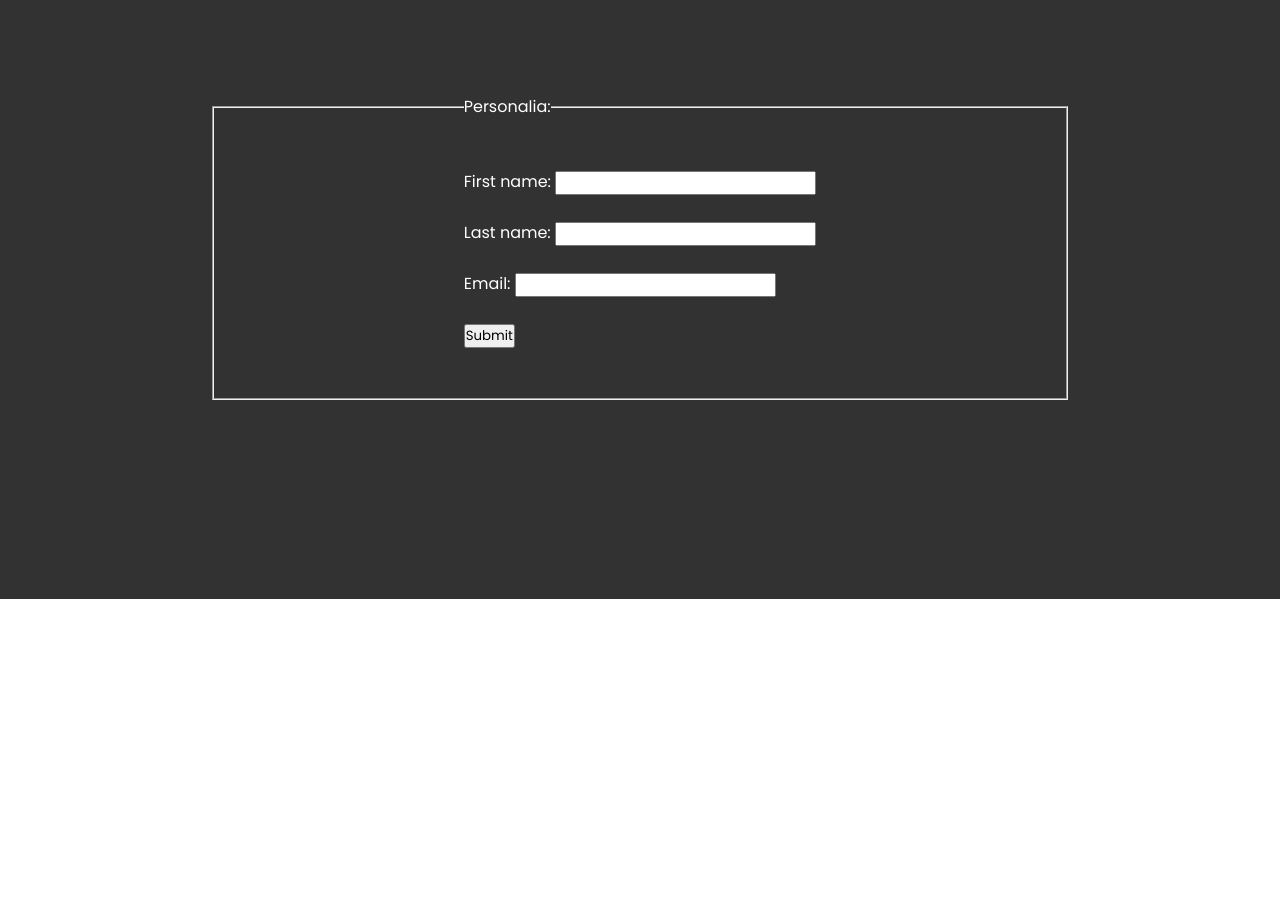
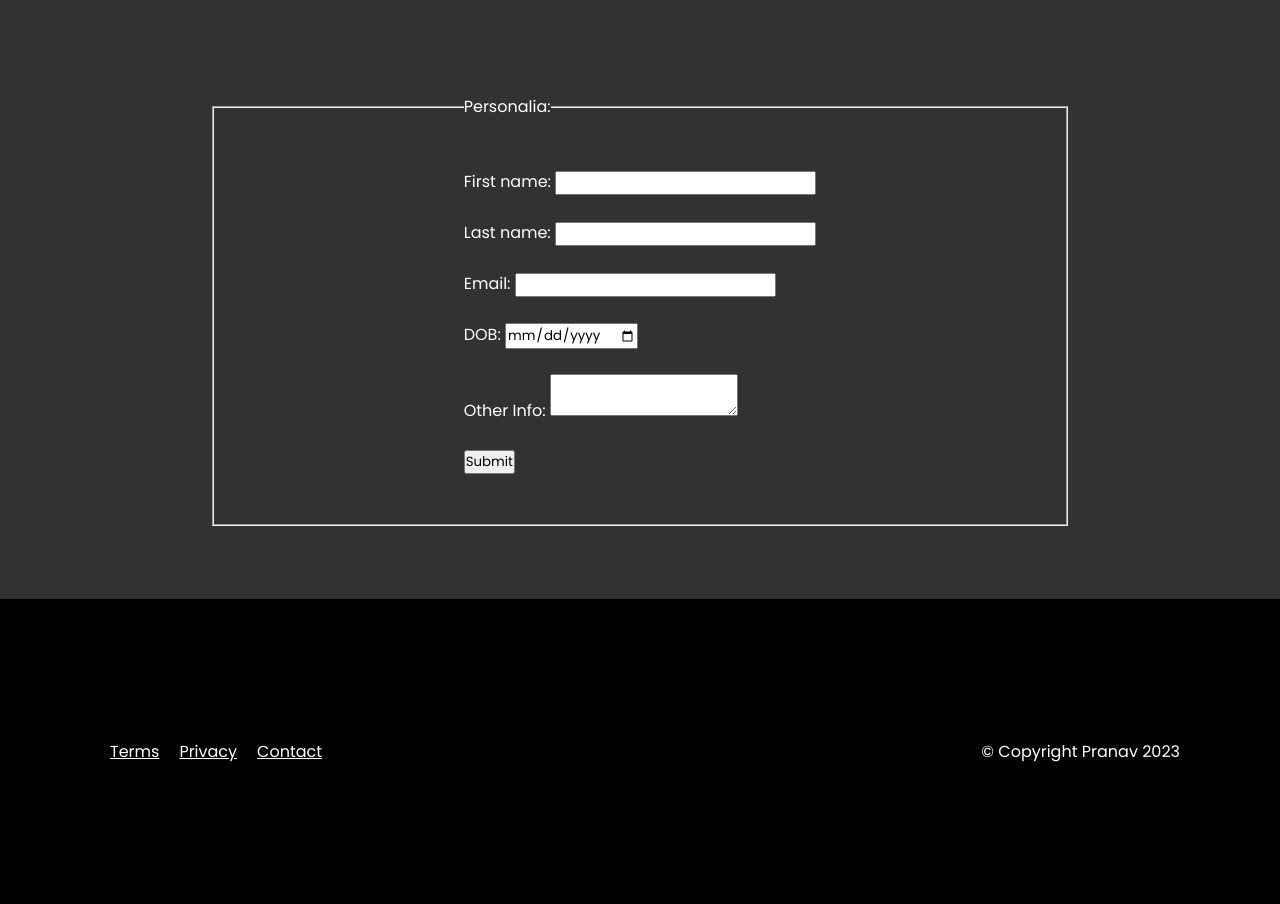
Before and after one commit to PranavViswanathan/IWP-DA1, a plain HTML site: page index.html in a window 1280 px wide. Shown: the part 4333-5237 px from the top of the page. Before the commit the page ends 4932 px from the top, so only its background shows below. Drawn offline with Linux system fonts and the light colour scheme.

Commit message:
final additions

```diff
--- a/index.html
+++ b/index.html
@@ -208,11 +208,30 @@
                   <input type="text" id="lname" name="lname"><br><br>
                   <label for="email">Email:</label>
                   <input type="email" id="email" name="email"><br><br>
+                  <label for="DOB">DOB:</label>
+                  <input type="date"></input><br><br>
+                  <label for="extrainf">Other Info:</label>
+                  <textarea row="10" cols="15"></textarea><br><br>
                   <input type="submit" value="Submit">
                 </fieldset>
               </form>
         </div>
     </div>
     <script src="myscript.js"></script>
+    <footer>
+        <div class='container'>
+        <div class='row'>
+            <div class='col-md-12'>
+                <ul>
+                    <li><a href='#'>Terms</a></li>
+                    <li><a href='#'>Privacy</a></li>
+                    <li><a href='#'>Contact</a></li>
+                    <li><a href='#'></a></li>
+                    <p>&copy; Copyright Pranav 2023</p>
+                </ul>
+            </div>
+        </div>
+        </div>
+    </footer>
   </body>
 </html>
--- a/styles/style.css
+++ b/styles/style.css
@@ -324,3 +324,23 @@ fieldset{
     padding-top: 50px;
     padding-bottom: 50px;
 }
+
+footer {
+    padding: 40px 0;
+    color: white;
+    background: black;
+  }
+
+  footer li {
+    float: left;
+    padding: 0 10px;
+    list-style: none;
+  }
+
+  footer a {
+    color: white;
+  }
+
+  footer p {
+    float: right;
+  }
```
